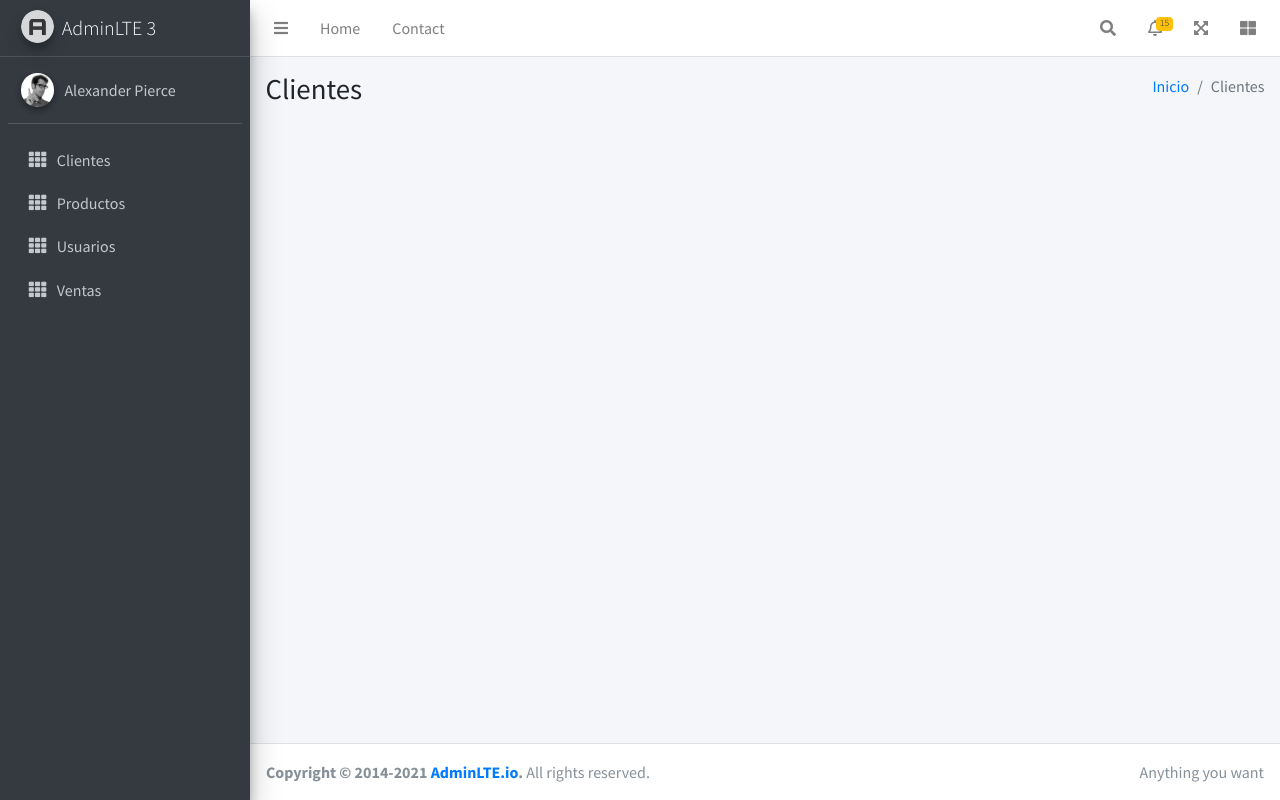
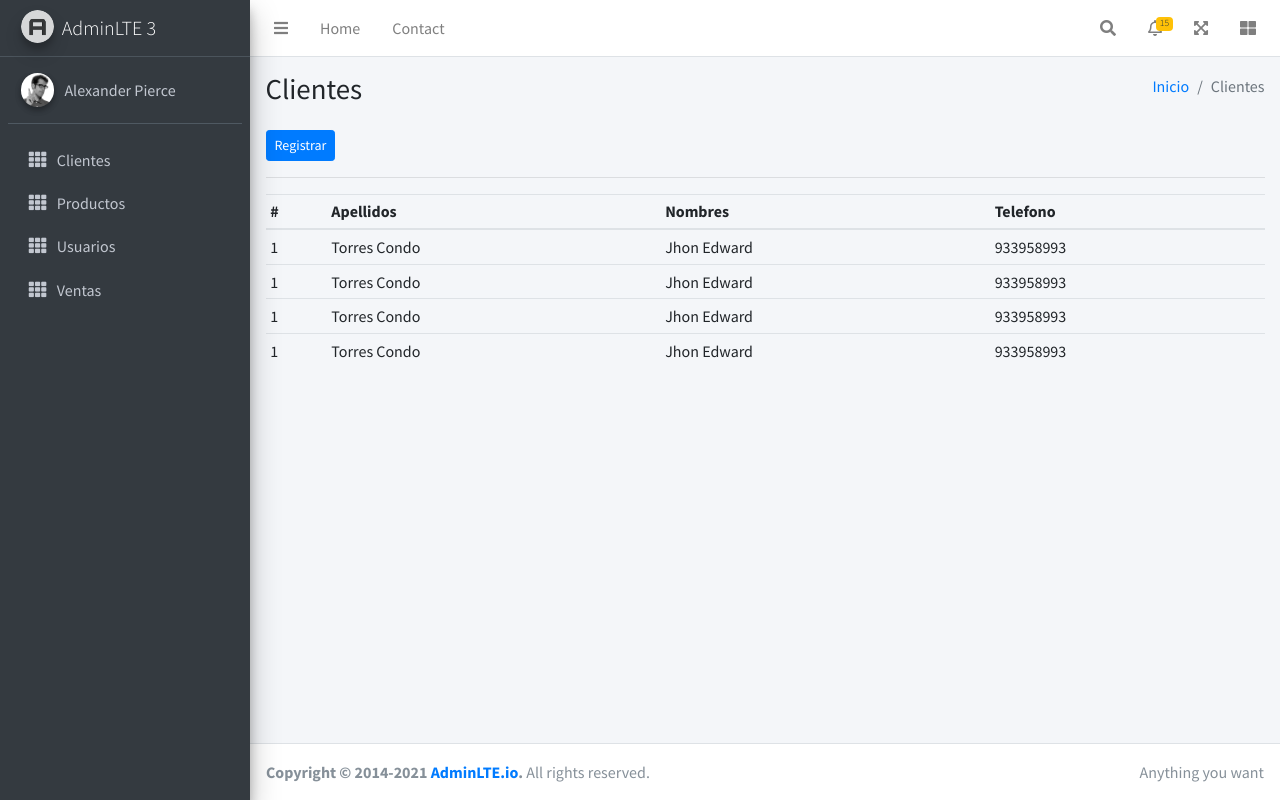
Before and after one commit to Joaquin18T/rutas, a PHP site: page /rutas/views/clientes/listar-cliente.php in a window 1280 px wide. Run offline with PHP 8.4, Linux system fonts and the light colour scheme; some libraries are stand-ins or nearby versions.

Commit message:
Interfaz de registro de cliente

```diff
--- a/app/config/App.php
+++ b/app/config/App.php
@@ -6,7 +6,7 @@ const VERSION = "1.0";
 date_default_timezone_set("America/Lima");
 
 //Metodos comunes en toda la App
-function renderContentHeader($title="", $root="")
+function renderContentHeader($title="", $root="", $path="")
 {
   return "
   <div class='content-header'>
@@ -17,7 +17,7 @@ function renderContentHeader($title="", $root="")
         </div>
         <div class='col-sm-6'>
           <ol class='breadcrumb float-sm-right'>
-            <li class='breadcrumb-item'><a href='#'>{$root}</a></li>
+            <li class='breadcrumb-item'><a href='{$path}'>{$root}</a></li>
             <li class='breadcrumb-item active'>{$title}</li>
           </ol>
         </div>
--- /dev/null
+++ b/dist/css/estilos.css
@@ -0,0 +1,3 @@
+.form-control:focus{
+  box-shadow: 0px 0px 4px 4px rgba(111, 162, 244, 0.2);
+}
--- a/views/clientes/listar-cliente.php
+++ b/views/clientes/listar-cliente.php
@@ -7,14 +7,55 @@ require_once '../../app/config/App.php'
 <!-- Content Wrapper. Contains page content -->
 <div class="content-wrapper">
   <!-- Content Header (Page header) -->
-    <?php echo renderContentHeader("Clientes", "Inicio"); ?>
+  <?php echo renderContentHeader("Clientes", "Inicio", SERVERURL . "views"); ?>
   <!-- /.content-header -->
 
   <!-- Main content -->
   <div class="content">
     <div class="container-fluid">
       <div class="row">
-                <!-- Contenido personalizado -->
+        <div class="col-md-12">
+          <a href="./registrar-cliente" class="btn btn-primary btn-sm">Registrar</a>
+          <hr>
+          <div class="table-responsive">
+            <table class="table table-sm">
+              <thead>
+                <tr>
+                  <th>#</th>
+                  <th>Apellidos</th>
+                  <th>Nombres</th>
+                  <th>Telefono</th>
+                </tr>
+              </thead>
+              <tbody>
+                <tr>
+                  <td>1</td>
+                  <td>Torres Condo</td>
+                  <td>Jhon Edward</td>
+                  <td>933958993</td>
+                </tr>
+                <tr>
+                  <td>1</td>
+                  <td>Torres Condo</td>
+                  <td>Jhon Edward</td>
+                  <td>933958993</td>
+                </tr>
+                <tr>
+                  <td>1</td>
+                  <td>Torres Condo</td>
+                  <td>Jhon Edward</td>
+                  <td>933958993</td>
+                </tr>
+                <tr>
+                  <td>1</td>
+                  <td>Torres Condo</td>
+                  <td>Jhon Edward</td>
+                  <td>933958993</td>
+                </tr>
+              </tbody>
+            </table>
+          </div>
+        </div>
       </div>
       <!-- /.row -->
     </div><!-- /.container-fluid -->
--- a/views/includes/footer.php
+++ b/views/includes/footer.php
@@ -28,3 +28,6 @@
     <script src="<?= SERVERURL ?>plugins/bootstrap/js/bootstrap.bundle.min.js"></script>
     <!-- AdminLTE App -->
     <script src="<?= SERVERURL ?>dist/js/adminlte.min.js"></script>
+    <!-- Sweet Alert 2 -->
+    <script src="https://cdn.jsdelivr.net/npm/sweetalert2@11"></script>
+    <script src="<?=SERVERURL?>dist/js/swalcustom.js"></script>
--- a/views/includes/header.php
+++ b/views/includes/header.php
@@ -12,6 +12,8 @@
   <link rel="stylesheet" href="<?= SERVERURL ?>plugins/fontawesome-free/css/all.min.css">
   <!-- Theme style -->
   <link rel="stylesheet" href="<?= SERVERURL ?>dist/css/adminlte.min.css">
+  <!-- Estilos personalizados -->
+   <link rel="stylesheet" href="<?=SERVERURL?>dist/css/estilos.css">
 </head>
 
 <body class="hold-transition sidebar-mini">
--- a/views/productos/listar-producto.php
+++ b/views/productos/listar-producto.php
@@ -7,7 +7,7 @@ require_once '../../app/config/App.php'
 <!-- Content Wrapper. Contains page content -->
 <div class="content-wrapper">
     <!-- Content Header (Page header) -->
-    <?php echo renderContentHeader("Productos", "Inicio"); ?>
+    <?php echo renderContentHeader("Productos", "Inicio", SERVERURL); ?>
     <!-- /.content-header -->
 
     <!-- Main content -->
```
Also changed, not shown: views/clientes/registrar-cliente.php (+78 -1 lines), dist/js/swalcustom.js (added). Lines whose indentation alone changed are shown as unchanged.
